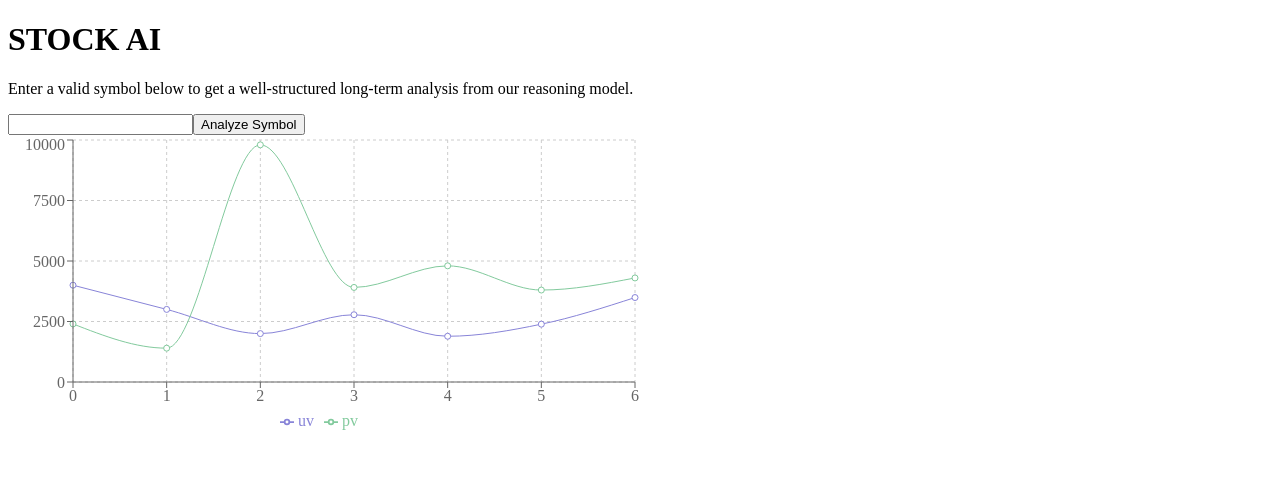
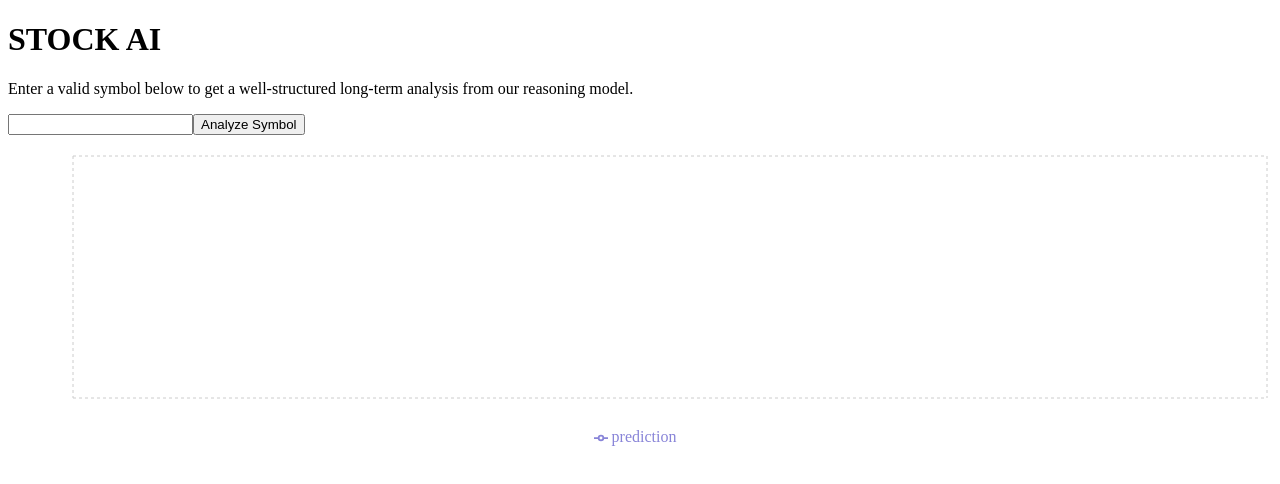
Before and after one commit to Abdullah73k/AI-Stock-Analyzer, a React (Vite) app in the folder client/: page / in a window 1280 px wide. Shown: the top 484 px of the page. Built offline with nearby package versions, Linux system fonts and the light colour scheme.

Commit message:
added to the prompt so that it returns valid data for price prediction to be displayed on the chart

```diff
--- a/client/src/App.jsx
+++ b/client/src/App.jsx
@@ -8,14 +8,12 @@ import { useState } from "react";
 function App() {
 	const [response, setResponse] = useState([]);
 	const [symbol, setSymbol] = useState("");
-	const [isLoading, setIsLoading] = useState(false);
 
 	const onInputChange = (event) => {
 		setSymbol(event.target.value);
 	};
 
 	const onButtonClick = async (event) => {
-		setIsLoading(true);
 		event.preventDefault();
 
 		try {
@@ -35,24 +33,14 @@ function App() {
 
 	return (
 		<>
-			{isLoading ? (
-				<Loader />
-			) : (
-				<>
-					<h1>STOCK AI</h1>
-					<p>
-						Enter a valid symbol below to get a well-structured long-term
-						analysis from our reasoning model.
-					</p>
-					<Input
-						onClick={onButtonClick}
-						onChange={onInputChange}
-						value={symbol}
-					/>
-					<Analysis aiAnalysis={response} />
-					<ChartPrediction />{" "}
-				</>
-			)}
+			<h1>STOCK AI</h1>
+			<p>
+				Enter a valid symbol below to get a well-structured long-term analysis
+				from our reasoning model.
+			</p>
+			<Input onClick={onButtonClick} onChange={onInputChange} value={symbol} />
+			<Analysis aiAnalysis={response} />
+			<ChartPrediction aiAnalysis={response} />
 		</>
 	);
 }
--- a/client/src/components/Analysis.jsx
+++ b/client/src/components/Analysis.jsx
@@ -1,6 +1,19 @@
 export default function Analysis({ aiAnalysis }) {
-    const symbols = Object.keys(aiAnalysis);
-  return <div>{symbols.map((symbol) => (
-    <p key={symbol}>{aiAnalysis[symbol]}</p>
-  ))}</div>;
+	if (!aiAnalysis || Object.keys(aiAnalysis).length === 0) {
+		return <p></p>;
+	}
+
+	const [name, analysis] = Object.entries(aiAnalysis)[0]; // Extract the first key-value pair
+	const analysisDetails = Object.entries(analysis); // Convert object to an array of key-value pairs
+
+	return (
+		<div>
+			<h2>{name} Analysis</h2>
+			{analysisDetails.map(([key, value]) => (
+				<p key={key}>
+					<strong>{key.replace(/_/g, " ")}:</strong> {value}
+				</p>
+			))}
+		</div>
+	);
 }
--- a/client/src/components/Chart.jsx
+++ b/client/src/components/Chart.jsx
@@ -9,27 +9,18 @@ import {
 	YAxis
 } from "recharts";
 
-export default function ChartPrediction() {
-	const data = [
-		{ name: "Page A", uv: 4000, pv: 2400, amt: 2400 },
-		{ name: "Page B", uv: 3000, pv: 1398, amt: 2210 },
-		{ name: "Page C", uv: 2000, pv: 9800, amt: 2290 },
-		{ name: "Page D", uv: 2780, pv: 3908, amt: 2000 },
-		{ name: "Page E", uv: 1890, pv: 4800, amt: 2181 },
-		{ name: "Page F", uv: 2390, pv: 3800, amt: 2500 },
-		{ name: "Page G", uv: 3490, pv: 4300, amt: 2100 },
-	];
+export default function ChartPrediction({ aiAnalysis }) {
+	const predictionData = aiAnalysis?.prediction || [];
 
 	return (
-		<ResponsiveContainer width="50%" height={300}>
-			<LineChart data={data}>
+		<ResponsiveContainer width="100%" height={300}>
+			<LineChart data={predictionData}>
 				<CartesianGrid strokeDasharray="3 3" />
-				<Line type="monotone" dataKey="uv" stroke="#8884d8" />
-				<Line type="monotone" dataKey="pv" stroke="#82ca9d" />
+				<XAxis dataKey="month" />
+				<YAxis />
+				<Tooltip />
 				<Legend />
-				<Tooltip />
-				<XAxis />
-				<YAxis />
+				<Line type="monotone" dataKey="prediction" stroke="#8884d8" />
 			</LineChart>
 		</ResponsiveContainer>
 	);
```
